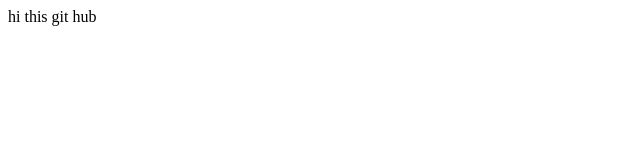
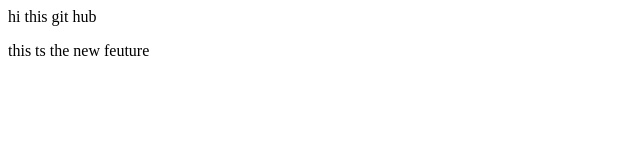
Before and after one commit to Sadik-62/localrepo, a plain HTML site: page index.html in a window 1280 px wide. Shown: the whole page, without its empty margins (0-640 px from the left). Drawn offline with Linux system fonts and the light colour scheme.

Commit message:
add new feture

```diff
--- a/index.html
+++ b/index.html
@@ -1 +1,2 @@
 <p>hi this git hub</p>
+<p>this ts the new feuture</p>
```
